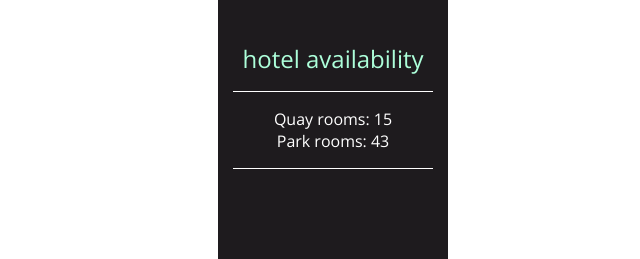
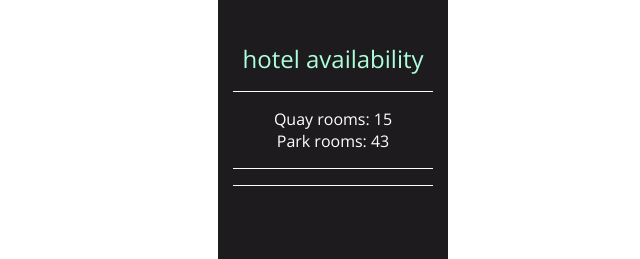
Before and after one commit to elliotcross/module07, a plain HTML site: page index.html in a window 1280 px wide. Shown: the top 259 px of the page, 640-1280 px from the left. Drawn offline with nearby package versions, Linux system fonts and the light colour scheme.

Commit message:
Update styles.css

```diff
--- a/styles.css
+++ b/styles.css
@@ -78,6 +78,9 @@ p + h2 {
 #hotel2 {
   border-bottom: 1px solid #fff;
   padding-bottom: 1em;}
+#hotel3 {
+  border-bottom: 1px solid #fff;
+  padding-bottom: 1em;}
 
 #rooms {
   font-size: 440%;
```
